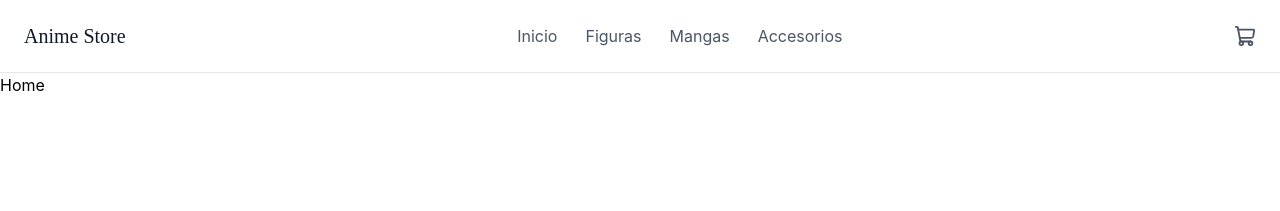
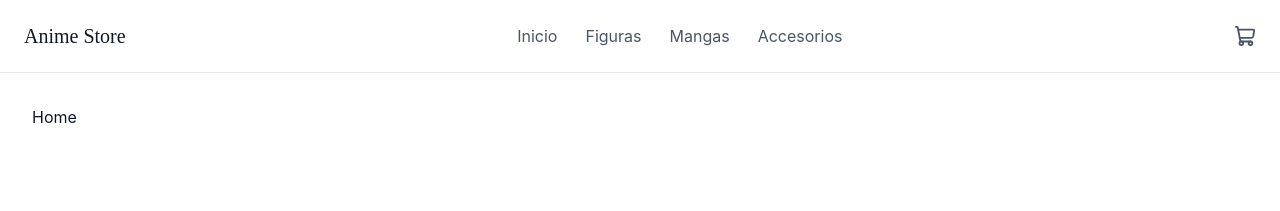
Before and after one commit to RVargasCamacho/AnimeStore, a React (Vite) app: page / in a window 1280 px wide. Shown: the top 211 px of the page. Built offline with nearby package versions, Linux system fonts and the light colour scheme; a web font is replaced by a local one.

Commit message:
MainLayout classes

```diff
--- a/src/components/layout/MainLayout.jsx
+++ b/src/components/layout/MainLayout.jsx
@@ -3,9 +3,10 @@
 
 export function MainLayout() {
   return (
-    <div>
-      <NavBar/>
-      <main>
+    <div className='min-h-screen bg-white text-gray-900'>
+      <NavBar />
+
+      <main className='mx-auto w-full max-w-7xl px-4 py-8 sm:px-6 lg:px-8'>
         <Outlet />
       </main>
     </div>
```
